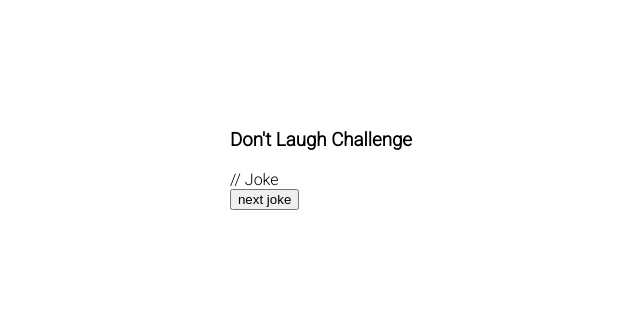
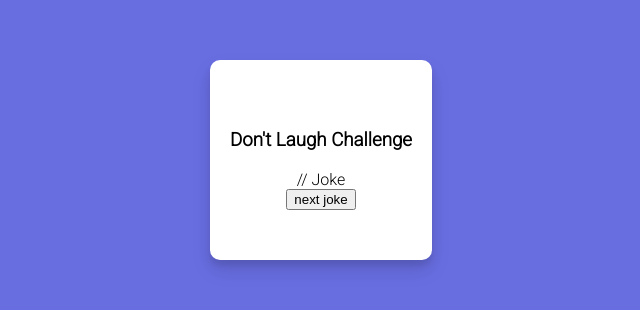
Before and after one commit to felianfilian/10-dad-jokes, a plain HTML site: page index.html in a window 1280 px wide. Shown: the part 240-550 px from the top of the page, without its empty margins (319-959 px from the left). Drawn offline with Linux system fonts and the light colour scheme.

Commit message:
container styling

```diff
--- a/style.css
+++ b/style.css
@@ -6,6 +6,7 @@
 
 body {
   align-items: center;
+  background-color: #686de0;
   display: flex;
   flex-direction: column;
   font-family: "Roboto", sans-serif;
@@ -14,3 +15,11 @@ body {
   margin: 0;
   overflow: hidden;
 }
+
+.container {
+  background-color: #fff;
+  border-radius: 10px;
+  box-shadow: 0 10px 20px rgba(0, 0, 0, 0.1), 0 6px 6px rgba(0, 0, 0, 0.1);
+  padding: 50px 20px;
+  text-align: center;
+}
```
